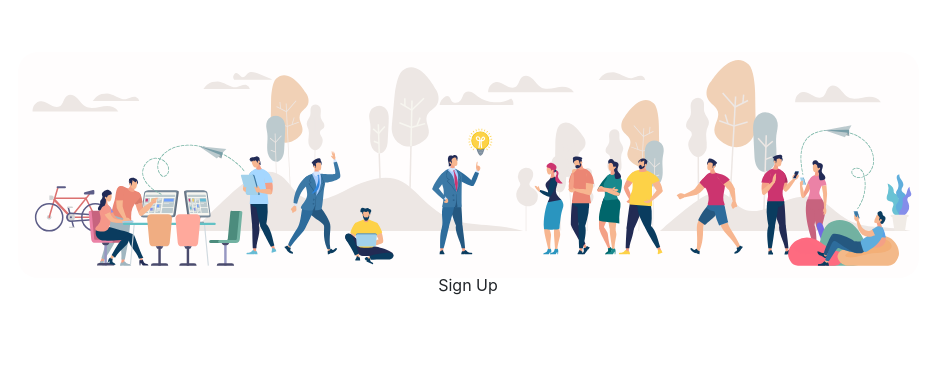
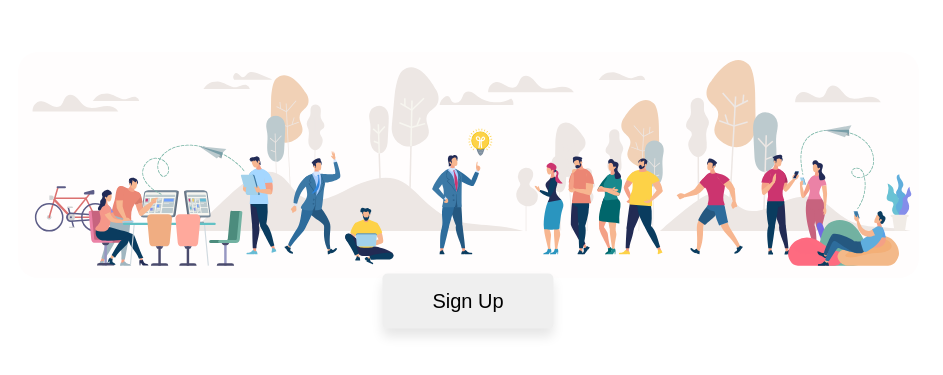
Before and after one commit to rice-apps/rice-discuss-frontend, a React (Create React App) app: page / in a window 1280 px wide. Shown: the part 235-610 px from the top of the page, without its empty margins (172-1115 px from the left). Built offline with nearby package versions, Linux system fonts and the light colour scheme.

Commit message:
resolved error and styled button differently

```diff
--- a/src/App.js
+++ b/src/App.js
@@ -8,9 +8,8 @@ import {
 } from 'react-router-dom';
 import './App.css';
 import './components/button.css';
-import 'bootstrap/dist/css/bootstrap.min.css';
 import LandingPage from './landingPage.js';
-import SignUp from "./signUp.js";
+//import SignUp from "./signUp.js";
 
 function App() {
 	const cas_auth_url = "https://idp.rice.edu/idp/profile/cas/login";
--- a/src/components/button.css
+++ b/src/components/button.css
@@ -1,16 +1,17 @@
 .btn {
   color: black;
-  font-size: 24px;
+  font-size: 20px;
   padding: 16px 50px;
   cursor: pointer;
+  border: none;
   border-radius: 5px;
   text-align: center;
   position: absolute;
-  top: 65%;
+  top: 67%;
   left: 50%;
   transform: translate(-50%, -50%);
   -ms-transform: translate(-50%, -50%);
-  background-color: #ececec;
+  box-shadow: 0 8px 12px 0 rgba(0,0,0,0.1);
 
 }
 
```
